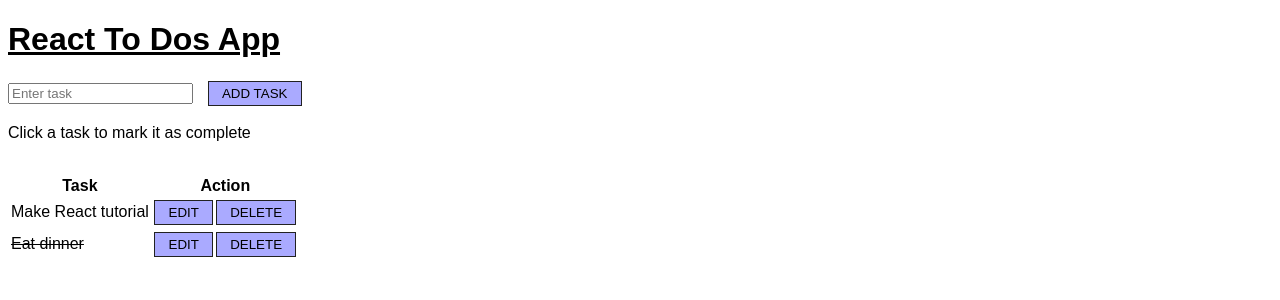
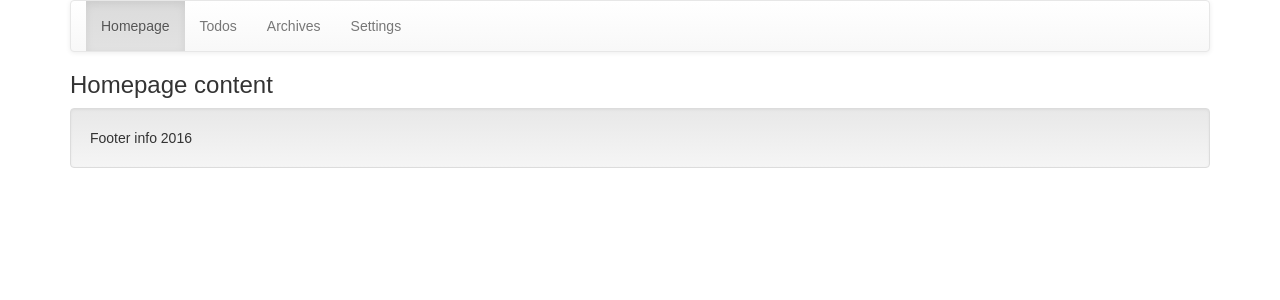
Before and after one commit to sergio-vb/practice-01, a React app: page / in a window 1280 px wide. Shown: the top 300 px of the page. Built offline with nearby package versions, Linux system fonts and the light colour scheme.

Commit message:
Adding routes and separate pages.

```diff
--- a/index.html
+++ b/index.html
@@ -3,9 +3,30 @@
 <head>
 	<meta charset="UTF-8">
 	<title>React ToDos App</title>
+
+	<!-- Latest compiled and minified CSS -->
+	<link rel="stylesheet" href="https://maxcdn.bootstrapcdn.com/bootstrap/3.3.7/css/bootstrap.min.css" integrity="sha384-BVYiiSIFeK1dGmJRAkycuHAHRg32OmUcww7on3RYdg4Va+PmSTsz/K68vbdEjh4u" crossorigin="anonymous">
+
+	<!-- Optional theme -->
+	<link rel="stylesheet" href="https://maxcdn.bootstrapcdn.com/bootstrap/3.3.7/css/bootstrap-theme.min.css" integrity="sha384-rHyoN1iRsVXV4nD0JutlnGaslCJuC7uwjduW9SVrLvRYooPp2bWYgmgJQIXwl/Sp" crossorigin="anonymous">
+
+
 </head>
 <body>
 	<div id="app"></div>
+
+
+
+	<script
+		src="https://code.jquery.com/jquery-1.12.4.min.js"
+		integrity="sha256-ZosEbRLbNQzLpnKIkEdrPv7lOy9C27hHQ+Xp8a4MxAQ="
+		crossorigin="anonymous"></script>
+
+	<!-- Latest compiled and minified JavaScript -->
+	<script src="https://maxcdn.bootstrapcdn.com/bootstrap/3.3.7/js/bootstrap.min.js" integrity="sha384-Tc5IQib027qvyjSMfHjOMaLkfuWVxZxUPnCJA7l2mCWNIpG9mGCD8wGNIcPD7Txa" crossorigin="anonymous"></script>
+
+
+
 	<script src="bundle.js"></script>
 
 	<style>
--- a/package.json
+++ b/package.json
@@ -1,5 +1,5 @@
 {
-  "name": "react-to-dos",
+  "name": "practice-01",
   "version": "1.0.0",
   "description": "",
   "main": "index.js",
--- a/src/components/App.js
+++ /dev/null
@@ -1,11 +0,0 @@
-import React from 'react';
-
-export default class App extends React.Component{
-
-	render(){
-		const message = "ola ke ase?";
-		return (
-			<h1>Hello World! Message: {message}</h1>
-		);
-	}
-}
--- /dev/null
+++ b/src/components/global-nav.js
@@ -0,0 +1,28 @@
+import React from 'react';
+import { Link } from 'react-router';
+
+export default class GlobalNav extends React.Component{
+	render(){
+		console.log(this.props);
+		const { location } = this.props;
+		const homepageClass = location.pathname === "/" ? "active" : "";
+		const todosClass = location.pathname.match(/^\/todos/) ? "active" : "";
+		const archivesClass = location.pathname.match(/^\/archives/) ? "active" : "";
+		const settingsClass = location.pathname.match(/^\/settings/) ? "active" : "";
+
+		return (
+			<nav className="navbar navbar-default">
+				<div className="container-fluid">
+
+					<ul className="nav navbar-nav">
+						<li className={homepageClass}><Link to="/">Homepage</Link></li>
+						<li className={todosClass}><Link to="todos">Todos</Link></li>
+						<li className={archivesClass}><Link to="archives">Archives</Link></li>
+						<li className={settingsClass}><Link to="settings">Settings</Link></li>
+					</ul>
+
+				</div>
+			</nav>
+		)
+	}
+}
--- a/src/index.js
+++ b/src/index.js
@@ -1,11 +1,20 @@
 import React from 'react';
 import { render } from 'react-dom';
 import { Router, Route, IndexRoute, hashHistory } from 'react-router';
-import App from 'components/App';
-import App2 from 'components/App2';
+
+import App from 'pages/App';
+import Homepage from 'pages/Homepage';
+import Archives from 'pages/Archives';
+import Settings from 'pages/Settings';
+import Todos from 'pages/Todos';
 
 render(
 	<Router history={hashHistory}>
-		<Route path="/" component={App2}></Route>
+		<Route path="/" component={App}>
+			<IndexRoute component={Homepage}></IndexRoute>
+			<Route path="todos" component={Todos}></Route>
+			<Route path="archives(/:article)" component={Archives}></Route>
+			<Route path="settings" component={Settings}></Route>
+		</Route>
 	</Router>,
 document.getElementById('app'));
--- /dev/null
+++ b/src/pages/App.js
@@ -0,0 +1,28 @@
+import React from 'react';
+import GlobalNav from '../components/global-nav';
+
+export default class App extends React.Component{
+
+	navigate(){
+		this.props.history.pushState(null, "/");
+		/* pushState can be replaced with replaceState, doesn't get history arrows */
+		/* Can be used as onClick={this.navigate.bind(this)} */
+	}
+	render(){
+		return (
+
+			<div className="container">
+
+				<GlobalNav location={this.props.location} />
+
+
+				<div>{this.props.children}</div>
+
+
+				<footer className="well">Footer info 2016</footer>
+
+			</div>
+
+		);
+	}
+}
--- /dev/null
+++ b/src/pages/Archives.js
@@ -0,0 +1,15 @@
+import React from "react";
+
+export default class Archives extends React.Component{
+	render(){
+		const { query } = this.props.location;
+		const { date } = query;
+
+		return (
+			<div>
+				<h3>Archives content ({this.props.params.article})</h3>
+				<p>{date}</p>
+			</div>
+		)
+	}
+}
--- /dev/null
+++ b/src/pages/Homepage.js
@@ -0,0 +1,9 @@
+import React from 'react';
+
+export default class Archives extends React.Component{
+	render(){
+		return (
+			<h3>Homepage content</h3>
+		)
+	}
+}
--- /dev/null
+++ b/src/pages/Settings.js
@@ -0,0 +1,9 @@
+import React from "react";
+
+export default class Settings extends React.Component{
+	render(){
+		return (
+			<h3>Settings content</h3>
+		)
+	}
+}
--- a/src/components/App2.js
+++ b/src/pages/Todos.js
@@ -1,7 +1,7 @@
 import React from 'react';
-import TodosList from './todos-list';
-import CreateTodo from './create-todo.js';
-import ErrorDisplay from './error-display.js';
+import TodosList from '../components/todos-list';
+import CreateTodo from '../components/create-todo.js';
+import ErrorDisplay from '../components/error-display.js';
 
 
 const todos = [
@@ -15,7 +15,7 @@
 }
 ];
 
-export default class App extends React.Component{
+export default class Todos extends React.Component{
 
 	constructor(props){
 		super(props);
@@ -29,7 +29,7 @@
 	render(){
 		return(
 			<div>
-				<h1>React To Dos App</h1>
+				<h3>React To Dos Practice</h3>
 
 				<CreateTodo createTask={this.createTask.bind(this)} />
 				<ErrorDisplay error={this.state.error} />
```
